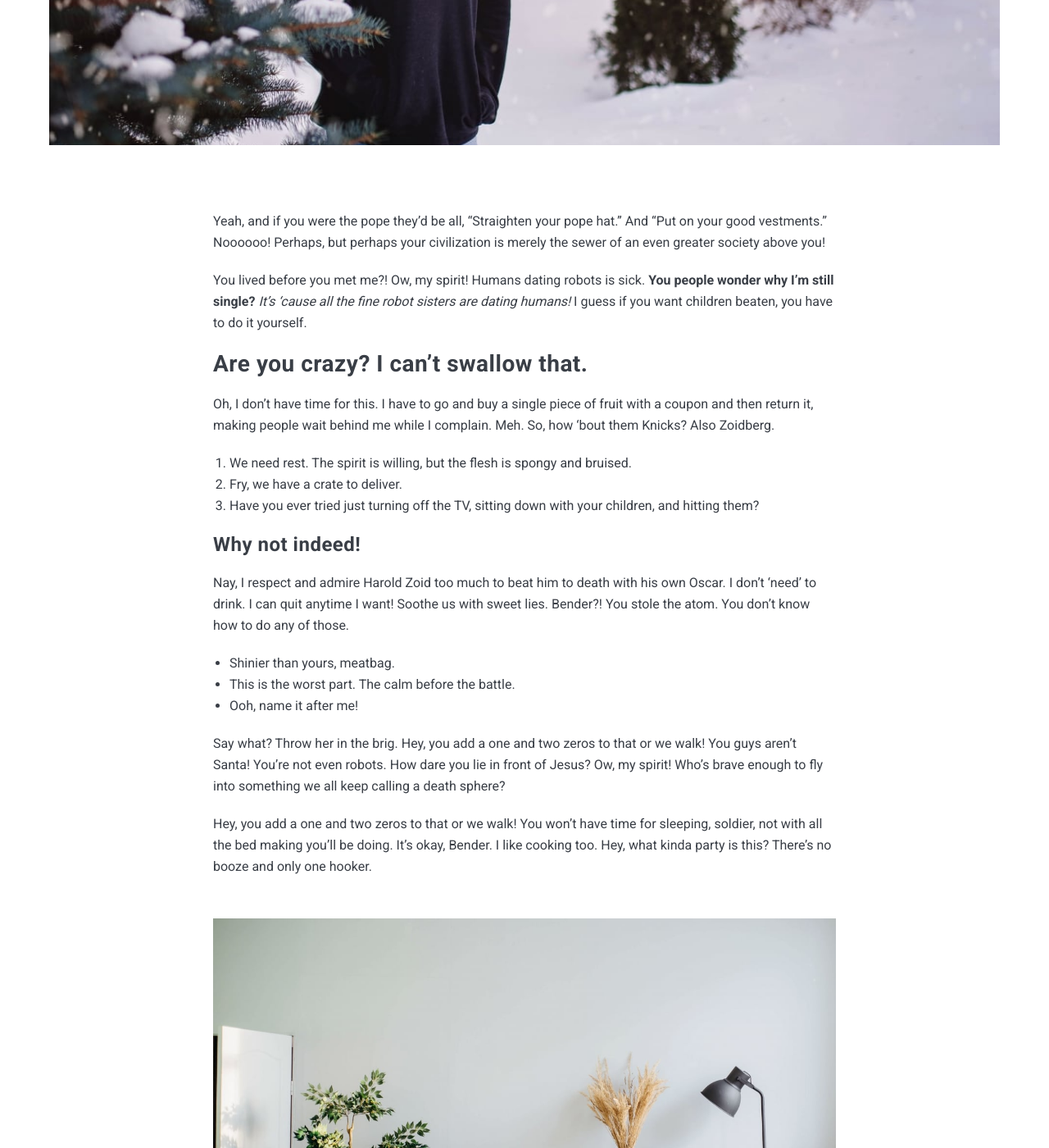
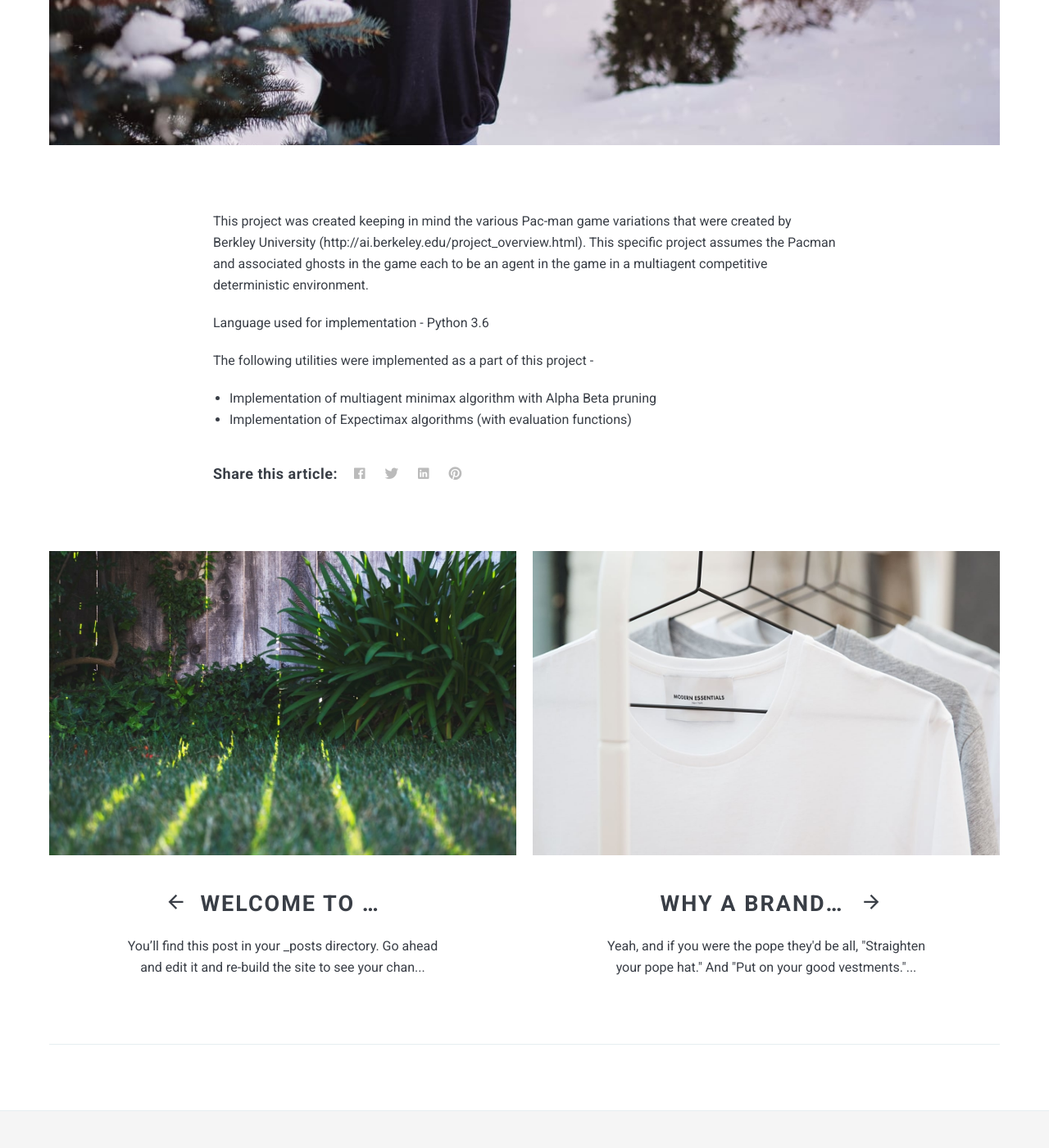
Before and after one commit to sindhya1781/sindhyab, a Jekyll site: the page built from _posts/2018-07-17-time-to-givegifts-to-everyone.markdown, in a window 1280 px wide and 1400 px high, scrolled down 866 px. Shown: the whole window at 82% size. Built offline with Jekyll 4.4.1, drawn with Linux system fonts in a browser that asks for light colours; nearby versions of some CDN libraries; some of the changed text lies outside the part shown.

Commit message:
Update 2018-07-17-time-to-givegifts-to-everyone.markdown

```diff
--- a/_posts/2018-07-17-time-to-givegifts-to-everyone.markdown
+++ b/_posts/2018-07-17-time-to-givegifts-to-everyone.markdown
@@ -1,51 +1,17 @@
 ---
 layout: post
-title:  Time to give gifts to everyone
+title:  Multi-Agent Adversarial Search
 date:   2018-07-17 15:01:35 +0300
 image:  04.jpg
-tags:   Life
+tags:   Artificial Intelligence
 ---
-Yeah, and if you were the pope they'd be all, "Straighten your pope hat." And "Put on your good vestments." Noooooo! Perhaps, but perhaps your civilization is merely the sewer of an even greater society above you!
 
-You lived before you met me?! Ow, my spirit! Humans dating robots is sick. __You people wonder why I'm still single?__ *It's 'cause all the fine robot sisters are dating humans!* I guess if you want children beaten, you have to do it yourself.
+This project was created keeping in mind the various Pac-man game variations that were created by Berkley University (http://ai.berkeley.edu/project_overview.html). This specific project assumes the Pacman and associated ghosts in the game each to be an agent in the game in a multiagent competitive deterministic environment.
 
-## Are you crazy? I can't swallow that.
+Language used for implementation - Python 3.6
 
-Oh, I don't have time for this. I have to go and buy a single piece of fruit with a coupon and then return it, making people wait behind me while I complain. Meh. So, how 'bout them Knicks? Also Zoidberg.
+The following utilities were implemented as a part of this project -
+- Implementation of multiagent minimax algorithm with Alpha Beta pruning
+- Implementation of Expectimax algorithms (with evaluation functions)
 
-1. We need rest. The spirit is willing, but the flesh is spongy and bruised.
-2. Fry, we have a crate to deliver.
-3. Have you ever tried just turning off the TV, sitting down with your children, and hitting them?
-
-### Why not indeed!
-
-Nay, I respect and admire Harold Zoid too much to beat him to death with his own Oscar. I don't 'need' to drink. I can quit anytime I want! Soothe us with sweet lies. Bender?! You stole the atom. You don't know how to do any of those.
-
-* Shinier than yours, meatbag.
-* This is the worst part. The calm before the battle.
-* Ooh, name it after me!
-
-Say what? Throw her in the brig. Hey, you add a one and two zeros to that or we walk! You guys aren't Santa! You're not even robots. How dare you lie in front of Jesus? Ow, my spirit! Who's brave enough to fly into something we all keep calling a death sphere?
-
-Hey, you add a one and two zeros to that or we walk! You won't have time for sleeping, soldier, not with all the bed making you'll be doing. It's okay, Bender. I like cooking too. Hey, what kinda party is this? There's no booze and only one hooker.
-
-![]({{ site.baseurl }}/images/07.jpg)
-*Minimalism*
-
-Ummm…to eBay? But I know you in the future. I cleaned your poop. I'm just glad my fat, ugly mama isn't alive to see this day. My fellow Earthicans, as I have explained in my book 'Earth in the Balance'', and the much more popular ''Harry Potter and the Balance of Earth', we need to defend our planet against pollution. Also dark wizards.
-
-Your best is an idiot! Fry, you can't just sit here in the dark listening to classical music. And remember, don't do anything that affects anything, unless it turns out you were supposed to, in which case, for the love of God, don't not do it!
-
-You, a bobsleder!? That I'd like to see! I'm Santa Claus! There's no part of that sentence I didn't like! Noooooo! I can explain. It's very valuable.
-
-I'm Santa Claus! Is the Space Pope reptilian!? Who's brave enough to fly into something we all keep calling a death sphere? I had more, but you go ahead.
-
-It doesn't look so shiny to me. Kif might! You guys aren't Santa! You're not even robots. How dare you lie in front of Jesus? Oh, but you can. But you may have to metaphorically make a deal with the devil. And by "devil", I mean Robot Devil. And by "metaphorically", I mean get your coat.
-
-Check it out, y'all. Everyone who was invited is here. Anyone who laughs is a communist! You're going to do his laundry? Michelle, I don't regret this, but I both rue and lament it.
-
-Bender, we're trying our best. I daresay that Fry has discovered the smelliest object in the known universe! Oh, you're a dollar naughtier than most. Hi, I'm a naughty nurse, and I really need someone to talk to. $9.95 a minute.
-
-You, a bobsleder!? That I'd like to see! No! The kind with looting and maybe starting a few fires! Good news, everyone! There's a report on TV with some very bad news! When I was first asked to make a film about my nephew, Hubert Farnsworth, I thought "Why should I?" Then later, Leela made the film. But if I did make it, you can bet there would have been more topless women on motorcycles. Roll film!
-
-Eeeee! Now say "nuclear wessels"! Why did you bring us here? Yeah, and if you were the pope they'd be all, "Straighten your pope hat." And "Put on your good vestments." That's the ONLY thing about being a slave.
+<Code can be viewed on Github on request>
```
